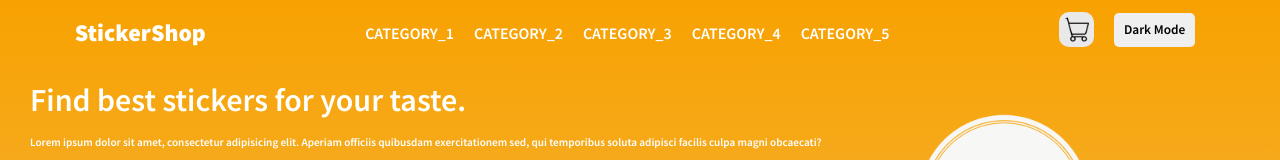
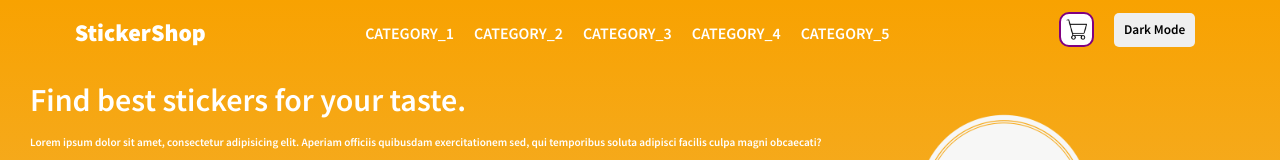
Before and after one commit to emincb/stickershop, a plain HTML site: page src/index.html in a window 1280 px wide. In both pictures the pointer is over the picture 1076 px from the left and 29 px from the top of the page. Shown: the top 160 px of the page. Drawn offline with Linux system fonts and the light colour scheme.

Commit message:
updating icon hover

```diff
--- a/src/css/items/navbar.css
+++ b/src/css/items/navbar.css
@@ -43,6 +43,7 @@
 
 .icon {
   background: white;
+  border: 2px solid white;
   border-radius: 10px;
   padding: 5px;
   margin-top: 12px;
@@ -52,7 +53,7 @@
 
 .icon:hover {
   cursor: pointer;
-  background: rgb(233, 233, 233);
+  border: 2px solid purple;
 }
 
 .dark-mode-btn:hover {
```
